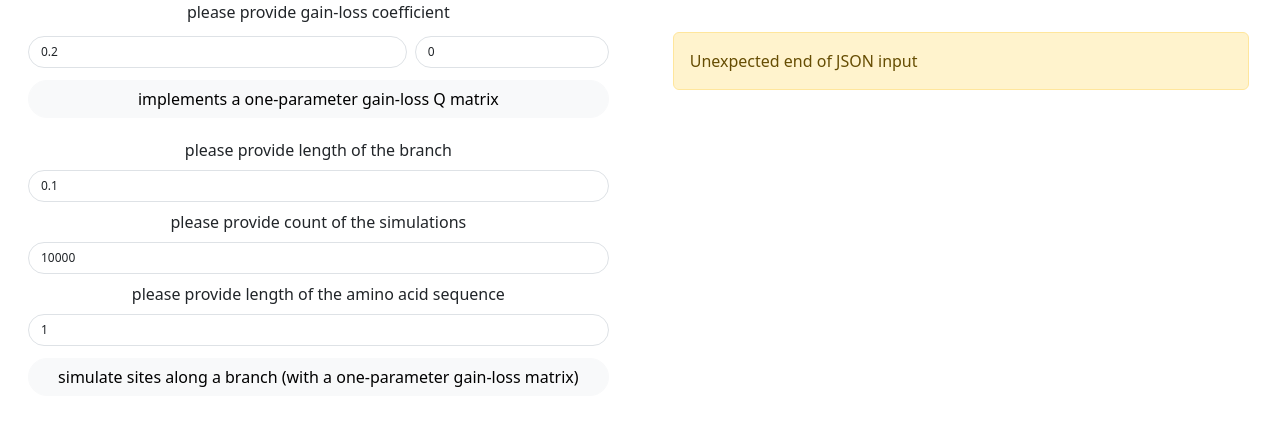
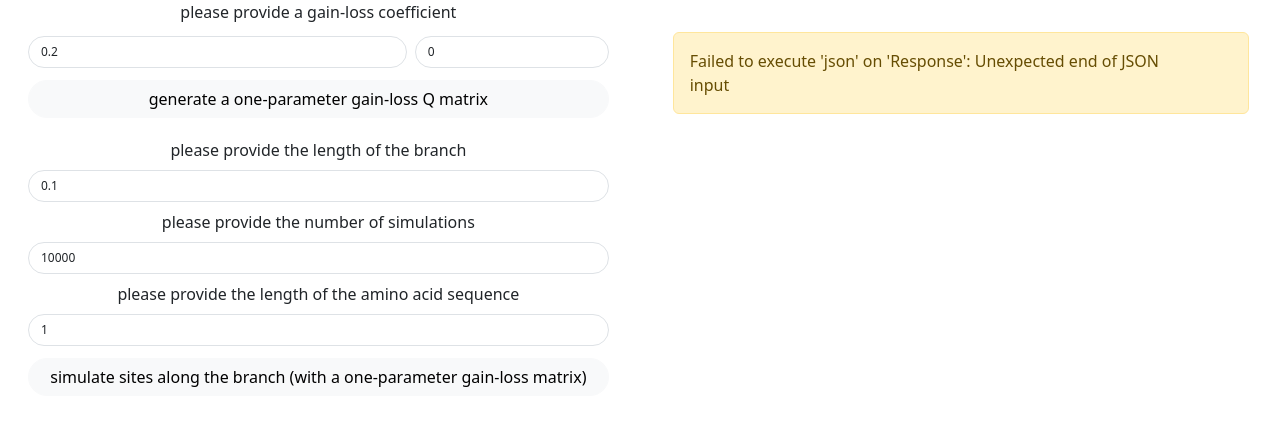
Before and after one commit to junior-iv/all_excercises, a Flask app: page /exercise6task2 in a window 1280 px wide. Shown: the part 166-592 px from the top of the page. Run offline with Flask 3, Linux system fonts and the light colour scheme; data that the repository does not hold is empty; parts of the project's set-up code (start-up, migrations or seed data) failed here and were passed over.

Commit message:
wording + exercise 5 corrections

```diff
--- a/templates/base_newick_tools.html
+++ b/templates/base_newick_tools.html
@@ -87,7 +87,7 @@
                       <input class="form-check-input bg-secondary-subtle rounded-pill" type="checkbox" role="switch" id="flexSwitchProcessFileOnServer" checked>
                     </div>
                     <div class="gap-2 d-flex flex-column w-100 container justify-content-end form-check form-switch">
-                      <label class="form-check-label" for="flexSwitchProcessFileOnServer">process file on server</label>
+                      <label class="form-check-label" for="flexSwitchProcessFileOnServer">process file on the server</label>
                     </div>
                 </div>
             </div>
@@ -170,19 +170,19 @@
 {%- endmacro -%}
 
 {%- macro dna_sequences_simulation(dna_length, branch_length, repetition_count) -%}
-    <label for="dnaLength">please provide length of the DNA sequence</label>
+    <label for="dnaLength">please provide the length of the DNA sequence</label>
     <input value="{{dna_length}}" id="dnaLength" name="dnaLength" type="number"
            min="4" max="100000" step="1" class="form-control rounded-pill"/>
-    <label for="branchLength">please provide length of the branch</label>
+    <label for="branchLength">please provide the length of the branch</label>
     <input value="{{branch_length}}" id="branchLength" name="branchLength" type="number"
            min="0.01" max="100" step="0.01" class="form-control rounded-pill"/>
-    <label for="repetitionCount">please provide count of the repetition</label>
+    <label for="repetitionCount">please provide the number of repetitions</label>
     <input value="{{repetition_count}}" id="repetitionCount" name="repetitionCount" type="number"
            min="1" max="1000000" step="1" class="form-control rounded-pill"/>
 {%- endmacro -%}
 
 {%- macro gl_matrix(parameter_number, gl_coefficient, on_change) -%}
-    <label for="glCoefficient">please provide gain-loss coefficient</label>
+    <label for="glCoefficient">please provide a gain-loss coefficient</label>
     <div class="gap-2 d-flex h-auto mt-1">
         {%- if on_change -%}
             <input value="{{gl_coefficient}}" id="glCoefficient" name="glCoefficient" type="number" min="0.01"
@@ -200,5 +200,5 @@
         </datalist>
     </div>
     <input id="theTableButton" name="theButton" type="button" class="form-control btn btn-light rounded-pill my-1"
-           value="implements a one-parameter gain-loss Q matrix" onclick="getOneParameterQMatrix()"/>
+           value="generate a one-parameter gain-loss Q matrix" onclick="getOneParameterQMatrix()"/>
 {%- endmacro -%}
--- a/templates/exercise4task1.html
+++ b/templates/exercise4task1.html
@@ -23,13 +23,13 @@
 <form id="newickForm" method="post" enctype="multipart/form-data" class="form-contact">
     <div class="gap-2 d-flex flex-row justify-content-start h-50 w-100 text-center">
         <div class="container gap-2 d-flex flex-column h-75 w-50 mx-3">
-            <label for="argumentZipfAlpha">please provide alpha argument for the Zipf function</label>
+            <label for="argumentZipfAlpha">please provide an alpha argument for the Zipf function</label>
             <input value="{{argument_zipf_alpha}}" id="argumentZipfAlpha" name="argumentZipfAlpha" type="number"
                    min="1.01" max="10" step="0.01" class="form-control rounded-pill"/>
-            <label for="simulationsCount">please provide count of the simulations</label>
+            <label for="simulationsCount">please provide the number of simulations</label>
             <input value="{{simulations_count}}" id="simulationsCount" name="simulationsCount" type="number"
                    min="1000" max="1000000" step="1" class="form-control rounded-pill"/>
-            <label for="argumentZipfAlpha">number of result rows</label>
+            <label for="argumentZipfAlpha">number of the results (rows)</label>
             <input value="{{result_rows_number}}" id="resultRowsNumber" name="resultRowsNumber" type="number"
                    min="1" max="50" step="1" class="form-control rounded-pill"/>
             <div class="gap-2 d-flex h-auto my-3">
--- a/templates/exercise4task2.html
+++ b/templates/exercise4task2.html
@@ -25,7 +25,7 @@
         <div class="container gap-2 d-flex flex-column h-75 w-50 mx-3">
             <div class="gap-2 d-flex flex-row w-100">
                 <div class="gap-2 d-flex flex-column w-60">
-                    <label for="dnaLength">please provide DNA sequence or length of the DNA sequence</label>
+                    <label for="dnaLength">please provide a DNA sequence or the length of the DNA sequence</label>
                     <textarea spellcheck="false" id="dnaLength" name="newickText" autocomplete="on" rows="3" class="form-control btn-light" placeholder="please provide DNA sequence or length of the DNA sequence here">{{dna_length}}</textarea>
                 </div>
                 <div class="gap-2 d-flex flex-row w-40 container justify-content-end form-check form-switch">
@@ -43,7 +43,7 @@
             </div>
             <div class="gap-2 d-flex h-auto my-3">
                 <input id="theDeletionButton" name="simulateButton" type="button" class="form-control btn btn-light rounded-pill"
-                       value="simulate an deletion event" onclick="changeDNALength(2)"/>
+                       value="simulate a deletion event" onclick="changeDNALength(2)"/>
             </div>
         </div>
         <div class="d-flex gap-2 flex-column text-end w-50 justify-content-start mx-3 my-5">
--- a/templates/exercise4task4.html
+++ b/templates/exercise4task4.html
@@ -23,10 +23,10 @@
 <form id="newickForm" method="post" enctype="multipart/form-data" class="form-contact">
     <div class="gap-2 d-flex flex-row justify-content-start h-50 w-100 text-center">
         <div class="container gap-2 d-flex flex-column h-75 w-50 mx-3">
-            <label for="dnaLength">please provide length of the DNA sequence</label>
+            <label for="dnaLength">please provide the length of the DNA sequence</label>
             <input value="{{dna_length}}" id="dnaLength" name="dnaLength" type="number"
                    min="4" max="100000" step="1" class="form-control rounded-pill"/>
-            <label for="simulationsCount">please provide count of the simulations</label>
+            <label for="simulationsCount">please provide the number of simulations</label>
             <input value="{{simulations_count}}" id="simulationsCount" name="simulationsCount" type="number"
                    min="1000" max="1000000" step="1" class="form-control rounded-pill"/>
             <div class="gap-2 d-flex h-auto my-3">
--- a/templates/exercise4task5.html
+++ b/templates/exercise4task5.html
@@ -23,13 +23,13 @@
 <form id="newickForm" method="post" enctype="multipart/form-data" class="form-contact">
     <div class="gap-2 d-flex flex-row justify-content-start h-50 w-100 text-center">
         <div class="container gap-2 d-flex flex-column h-75 w-50 mx-3">
-            <label for="dnaLength">please provide length of the DNA sequence</label>
+            <label for="dnaLength">please provide the length of the DNA sequence</label>
             <input value="{{dna_length}}" id="dnaLength" name="dnaLength" type="number"
                    min="4" max="100000" step="1" class="form-control rounded-pill"/>
-            <label for="simulationsCount">please provide count of the simulations</label>
+            <label for="simulationsCount">please provide the number of simulations</label>
             <input value="{{simulations_count}}" id="simulationsCount" name="simulationsCount" type="number"
                    min="100" max="1000000" step="1" class="form-control rounded-pill"/>
-            <label for="eventsCount">please provide count of the events</label>
+            <label for="eventsCount">please provide the number of events</label>
             <input value="{{events_count}}" id="eventsCount" name="eventsCount" type="number"
                    min="10" max="100" step="1" class="form-control rounded-pill"/>
             <div class="gap-2 d-flex h-auto my-3">
--- a/templates/exercise4task6.html
+++ b/templates/exercise4task6.html
@@ -23,10 +23,10 @@
 <form id="newickForm" method="post" enctype="multipart/form-data" class="form-contact">
     <div class="gap-2 d-flex flex-row justify-content-start h-50 w-100 text-center">
         <div class="container gap-2 d-flex flex-column h-75 w-50 mx-3">
-            <label for="dnaLength">please provide length of the DNA sequence</label>
+            <label for="dnaLength">please provide the length of the DNA sequence</label>
             <input value="{{dna_length}}" id="dnaLength" name="dnaLength" type="number"
                    min="4" max="100000" step="1" class="form-control rounded-pill"/>
-            <label for="eventsCount">please provide count of the events</label>
+            <label for="eventsCount">please provide the number of events</label>
             <input value="{{events_count}}" id="eventsCount" name="eventsCount" type="number"
                    min="10" max="100" step="1" class="form-control rounded-pill"/>
             <div class="gap-2 d-flex h-auto my-3">
--- a/templates/exercise5task1.html
+++ b/templates/exercise5task1.html
@@ -23,7 +23,7 @@
 <form id="lgForm" method="post" enctype="multipart/form-data" class="form-contact">
     <div class="gap-2 d-flex flex-row justify-content-start h-50 w-100 text-center">
         <div class="container gap-2 d-flex flex-column h-75 w-50 mx-3">
-            <label for="textArea" class="my-5">paste the LG into a text field or upload LG from file</label>
+            <label for="textArea" class="my-5">Paste the LG matrix into a text field or upload it from file</label>
             <div class="gap-2 d-flex flex-row w-100">
                 <div class="w-80">
                     <input id="newickFile" name="newickFile" type="file" accept=".txt"
@@ -34,13 +34,13 @@
                       <input class="form-check-input bg-secondary-subtle rounded-pill" type="checkbox" role="switch" id="flexSwitchProcessFileOnServer" checked>
                     </div>
                     <div class="gap-2 d-flex flex-column w-100 container justify-content-end form-check form-switch">
-                      <label class="form-check-label" for="flexSwitchProcessFileOnServer">process file on server</label>
+                      <label class="form-check-label" for="flexSwitchProcessFileOnServer">process file on the server</label>
                     </div>
                 </div>
             </div>
             <div class="gap-2 d-flex h-auto my-3 justify-content-end">
                 <input id="theButton" name="theButton" type="button" class="form-control btn btn-light rounded-pill"
-                       value="the LG into a Q matrix" onclick="lgToQMatrix()"/>
+                       value="Convert LG into a normalized Q matrix" onclick="lgToQMatrix()"/>
             </div>
         </div>
         <div class="container gap-2 d-flex flex-column h-75 w-50 m-3">
--- a/templates/exercise5task2.html
+++ b/templates/exercise5task2.html
@@ -24,13 +24,13 @@
     <div class="gap-2 d-flex flex-row justify-content-start h-50 w-100 text-center">
         <div class="container gap-2 d-flex flex-column h-75 w-50 mx-3">
             {{nwt.newick_tool(content_textarea, 'LG', '.txt')}}
-            <label for="aaLength">please provide length of the amino acid sequence</label>
+            <label for="aaLength">please provide the length of the amino acid sequence</label>
             <input value="{{aa_length}}" id="aaLength" name="aaLength" type="number"
                    min="1" max="100000" step="1" class="form-control rounded-pill"/>
-            <label for="branchLength">please provide length of the branch</label>
+            <label for="branchLength">please provide the length of the branch</label>
             <input value="{{branch_length}}" id="branchLength" name="branchLength" type="number"
                    min="0.01" max="100" step="0.01" class="form-control rounded-pill"/>
-            <label for="simulationsCount">please provide count of the simulations</label>
+            <label for="simulationsCount">please provide the number of simulations</label>
             <input value="{{simulations_count}}" id="simulationsCount" name="simulationsCount" type="number"
                    min="1" max="1000000" step="1" class="form-control rounded-pill"/>
             <div class="gap-2 d-flex h-auto mt-1">
--- a/templates/exercise5task3.html
+++ b/templates/exercise5task3.html
@@ -24,13 +24,13 @@
     <div class="gap-2 d-flex flex-row justify-content-start h-50 w-100 text-center">
         <div class="container gap-2 d-flex flex-column h-75 w-50 mx-3">
             {{nwt.newick_tool(content_textarea[2], 'LG', '.txt')}}
-            <label for="aaLength">please provide length of the amino acid sequence</label>
+            <label for="aaLength">please provide the length of the amino acid sequence</label>
             <input value="{{aa_length}}" id="aaLength" name="aaLength" type="number"
                    min="1" max="100000" step="1" class="form-control rounded-pill"/>
-            <label for="simulationsCount">please provide count of the simulations</label>
+            <label for="simulationsCount">please provide the number of simulations</label>
             <input value="{{simulations_count}}" id="simulationsCount" name="simulationsCount" type="number"
                    min="1" max="1000000" step="1" class="form-control rounded-pill"/>
-            <label for="newickText">please provide newick tree into a text field</label>
+            <label for="newickText">please insert newick tree into a text field</label>
             <textarea spellcheck="false" placeholder="paste the newick tree here" id="newickText" name="newickText" autocomplete="on"
                       rows="2" class="form-control h-15">{{content_textarea[3]}}</textarea>
             <div class="gap-2 d-flex h-auto">
--- a/templates/exercise6task2.html
+++ b/templates/exercise6task2.html
@@ -28,18 +28,18 @@
                 <div id="resultTable" class="h-100 w-100">
                 </div>
             </div>
-            <label for="branchLength">please provide length of the branch</label>
+            <label for="branchLength">please provide the length of the branch</label>
             <input value="{{branch_length}}" id="branchLength" name="branchLength" type="number"
                    min="0.01" max="100" step="0.01" class="form-control rounded-pill"/>
-            <label for="simulationsCount">please provide count of the simulations</label>
+            <label for="simulationsCount">please provide the number of simulations</label>
             <input value="{{simulations_count}}" id="simulationsCount" name="simulationsCount" type="number"
                    min="1" max="1000000" step="1" class="form-control rounded-pill"/>
-            <label for="aaLength">please provide length of the amino acid sequence</label>
+            <label for="aaLength">please provide the length of the amino acid sequence</label>
             <input value="{{aa_length}}" id="aaLength" name="aaLength" type="number"
                    min="1" max="100000" step="1" class="form-control rounded-pill"/>
             <div class="gap-2 d-flex h-auto">
                 <input id="theButton" name="theButton" type="button" class="form-control btn btn-light rounded-pill mt-1"
-                       value="simulate sites along a branch (with a one-parameter gain-loss matrix)" onclick="simulateSitesAlongBranchWithOneParameterMatrix()"/>
+                       value="simulate sites along the branch (with a one-parameter gain-loss matrix)" onclick="simulateSitesAlongBranchWithOneParameterMatrix()"/>
             </div>
         </div>
         <div class="d-flex gap-2 flex-column text-end w-50 justify-content-start mx-3 my-5">
```
Also changed, not shown: statistical_functions.py (+13 -3 lines).
